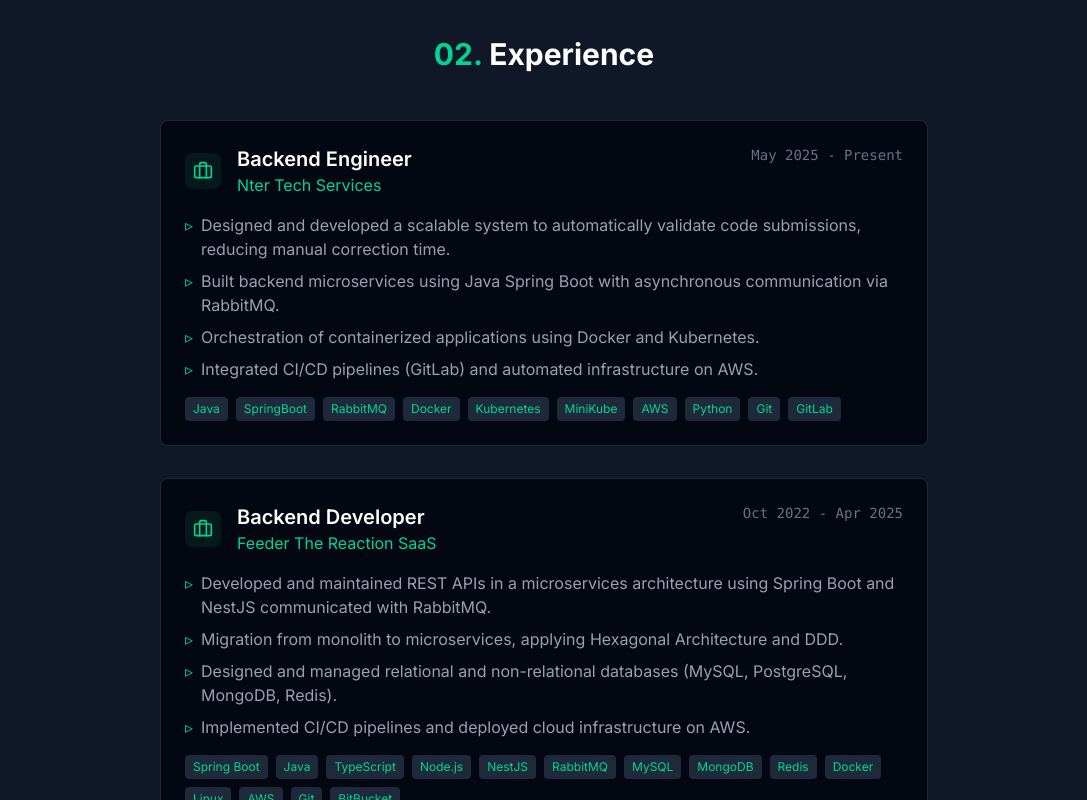
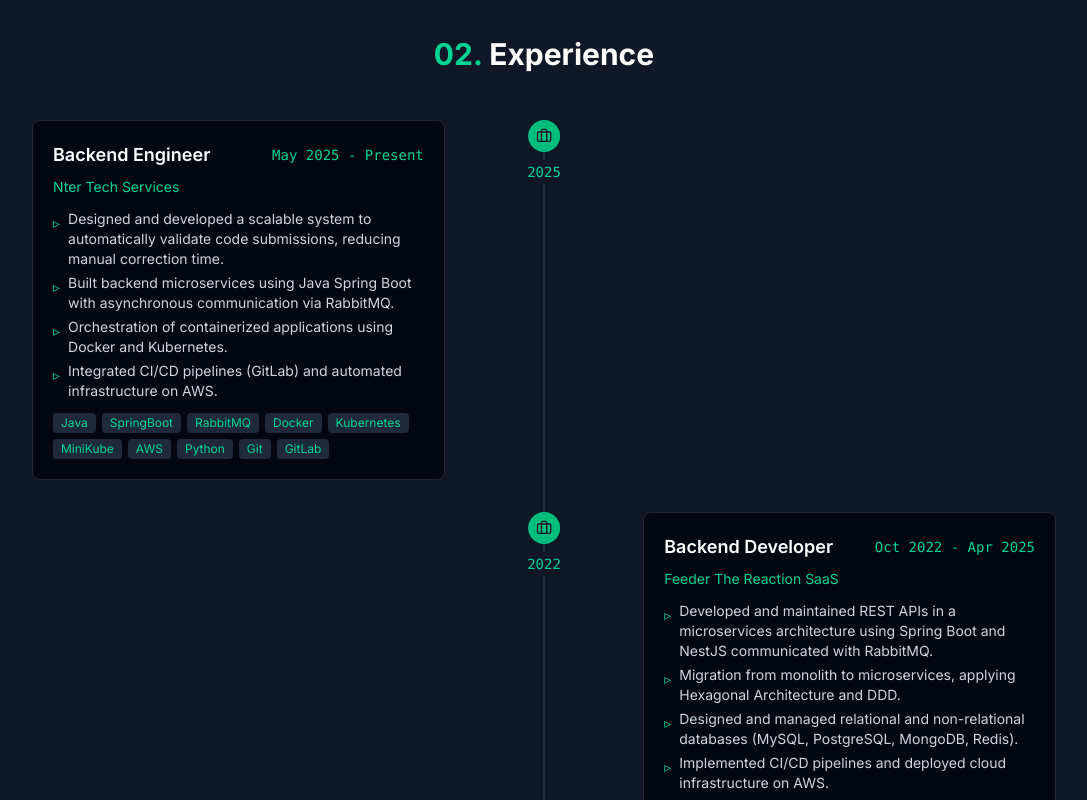
Before and after one commit to albertmenendezg/portfolio, a Next.js app: page / in a window 1280 px wide. Shown: the part 1480-2280 px from the top of the page, without its empty margins (96-1183 px from the left). Built offline with nearby package versions, Linux system fonts and the light colour scheme.

Commit message:
Feat: Add vertical timeline on Experience

```diff
--- a/src/components/Experience.tsx
+++ b/src/components/Experience.tsx
@@ -8,6 +8,11 @@ import { useLanguage } from "@/context/LanguageContext";
 export default function Experience() {
   const { t, language } = useLanguage();
   const experience = experienceTranslations[language];
+
+  const extractYears = (period: string) => {
+    const match = period.match(/(\d{4})/g);
+    return match ? match[0] : "";
+  };
 
   return (
     <section id="experience" className="py-20 bg-gray-900">
@@ -22,50 +27,67 @@ export default function Experience() {
           <span className="text-emerald-400">02.</span> {t.experience.title}
         </motion.h2>
 
-        <div className="max-w-3xl mx-auto space-y-8">
-          {experience.map((job, index) => (
+        <div className="max-w-5xl mx-auto">
+          <div className="relative">
+            <div className="absolute left-4 md:left-1/2 top-0 bottom-0 w-px bg-gray-700 transform md:-translate-x-1/2" />
+
+            {experience.map((job, index) => {
+              const year = extractYears(job.period);
+              return (
                 <motion.div
                   key={job.id}
                   initial={{ opacity: 0, y: 20 }}
                   whileInView={{ opacity: 1, y: 0 }}
                   viewport={{ once: true }}
                   transition={{ duration: 0.5, delay: index * 0.1 }}
-              className="bg-gray-950 p-6 rounded-lg border border-gray-800 hover:border-emerald-400/50 transition-colors"
+                  className={`relative flex items-start mb-8 ${
+                    index % 2 === 0 ? "md:flex-row-reverse" : ""
+                  }`}
                 >
-              <div className="flex items-start justify-between mb-4">
-                <div className="flex items-center">
-                  <div className="bg-emerald-500/10 p-2 rounded-lg mr-4">
-                    <Briefcase className="w-5 h-5 text-emerald-400" />
+                  <div className="absolute left-4 md:left-1/2 transform -translate-x-1/2 flex flex-col items-center">
+                    <div className="w-8 h-8 rounded-full bg-emerald-500 flex items-center justify-center z-10">
+                      <Briefcase className="w-4 h-4 text-gray-900" />
                     </div>
-                  <div>
-                    <h3 className="text-xl font-semibold text-white">
+                    <span className="text-emerald-400 text-sm font-mono mt-2 bg-gray-900 px-2 py-0.5 rounded">
+                      {year}
+                    </span>
+                  </div>
+
+                  <div className={`ml-12 md:ml-0 md:w-[45%] ${
+                    index % 2 === 0 ? "md:mr-auto md:pr-12" : "md:ml-auto md:pl-12"
+                  }`}>
+                    <div className="bg-gray-950 p-5 rounded-lg border border-gray-800 hover:border-emerald-400/50 transition-colors">
+                      <div className="flex items-center justify-between mb-2 flex-wrap gap-2">
+                        <h3 className="text-lg font-semibold text-white">
                           {job.position}
                         </h3>
-                    <p className="text-emerald-400">{job.company}</p>
+                        <span className="text-emerald-400 font-mono text-sm whitespace-nowrap">{job.period}</span>
                       </div>
-                </div>
-                <span className="text-gray-500 font-mono text-sm">{job.period}</span>
-              </div>
-              <ul className="space-y-2 mb-4">
+                      <p className="text-emerald-400 text-sm mb-3">{job.company}</p>
+                      <ul className="space-y-1 mb-3">
                         {job.description.map((desc, idx) => (
-                  <li key={idx} className="text-gray-400 flex items-start">
-                    <span className="text-emerald-400 mr-2">▹</span>
-                    {desc}
+                          <li key={idx} className="text-gray-400 text-sm flex items-start">
+                            <span className="text-emerald-400 mr-2 mt-1">▹</span>
+                            <span className="text-gray-300">{desc}</span>
                           </li>
                         ))}
                       </ul>
-              <div className="flex flex-wrap gap-2">
+                      <div className="flex flex-wrap gap-1.5">
                         {job.tech?.map((tech) => (
                           <span
                             key={tech}
-                    className="px-2 py-1 bg-gray-800 text-emerald-400 text-xs rounded"
+                            className="px-2 py-0.5 bg-gray-800 text-emerald-400 text-xs rounded"
                           >
                             {tech}
                           </span>
                         ))}
                       </div>
+                    </div>
+                  </div>
                 </motion.div>
-          ))}
+              );
+            })}
+          </div>
         </div>
       </div>
     </section>
```
Lines whose indentation alone changed are shown as unchanged.
